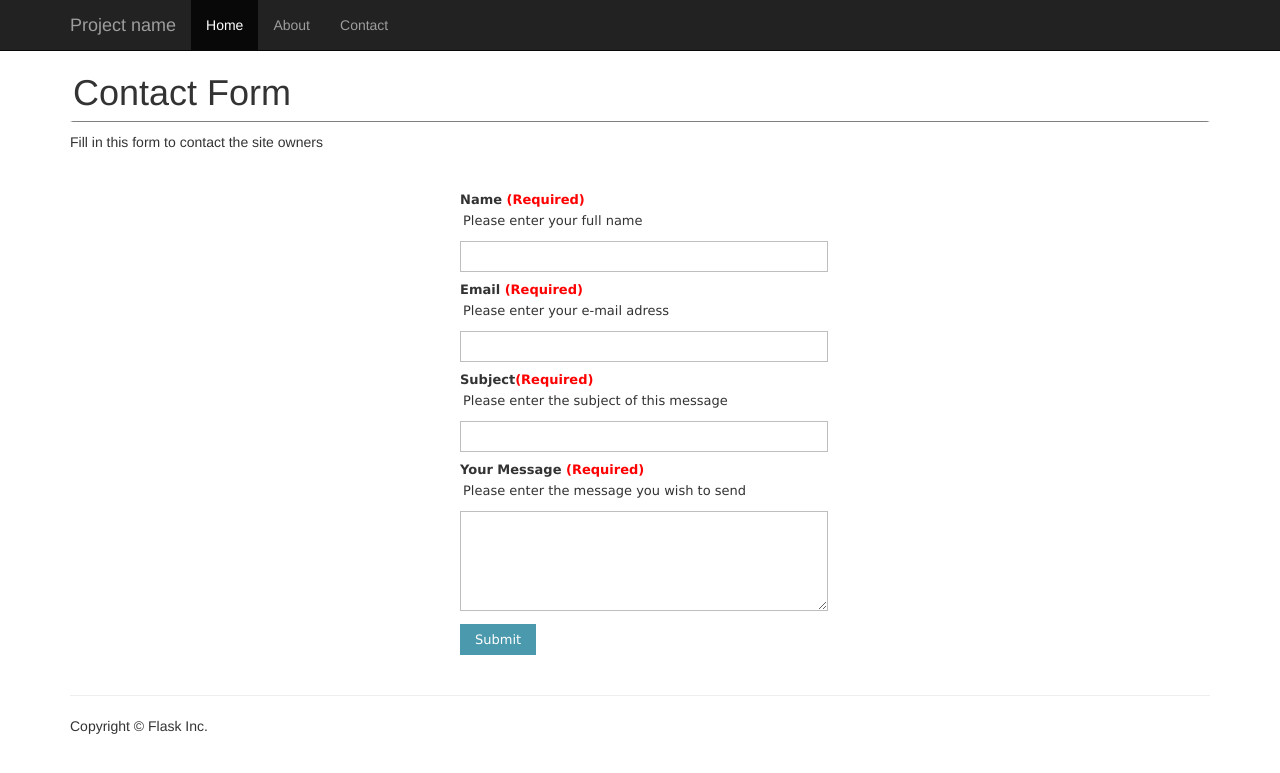
After one commit to PaulFranklin/info3180-lab3-ex2, a Flask app: page /contact in a window 1280 px wide. The commit adds this page. Shown: the top 773 px of the page. Run offline with Flask 2, Linux system fonts and the light colour scheme; some libraries are stand-ins or nearby versions.

Commit message:
Completed

```diff
--- /dev/null
+++ b/app/templates/contact.html
@@ -0,0 +1,131 @@
+{% extends "base.html" %}
+{% block css %}
+<style type="text/css">
+.form-style-1 {
+    margin:10px auto;
+    max-width: 400px;
+    padding: 20px 12px 10px 20px;
+    font: 13px "Lucida Sans Unicode", "Lucida Grande", sans-serif;
+}
+.form-style-1 li {
+    padding: 0;
+    display: block;
+    list-style: none;
+    margin: 10px 0 0 0;
+}
+.form-style-1 label{
+    margin:0 0 3px 0;
+    padding:0px;
+    display:block;
+    font-weight: bold;
+}
+h1 { border: solid transparent;
+    border-bottom: thin solid gray;
+    padding-bottom: 8px;
+}
+.fill {
+   border: solid transparent;
+   padding: 5px -6px 5px 5px;
+}
+.form-style-1 input[type=text],
+.form-style-1 input[type=date],
+.form-style-1 input[type=datetime],
+.form-style-1 input[type=number],
+.form-style-1 input[type=search],
+.form-style-1 input[type=time],
+.form-style-1 input[type=url],
+.form-style-1 input[type=email],
+textarea,
+select{
+
+    -webkit-box-sizing: border-box;
+    -moz-box-sizing: border-box;
+    border:1px solid #BEBEBE;
+    padding: 7px;
+    margin:0px;
+    -webkit-transition: all 0.30s ease-in-out;
+    -moz-transition: all 0.30s ease-in-out;
+    -ms-transition: all 0.30s ease-in-out;
+    -o-transition: all 0.30s ease-in-out;
+    outline: none;
+}
+.form-style-1 input[type=text]:focus,
+.form-style-1 input[type=date]:focus,
+.form-style-1 input[type=datetime]:focus,
+.form-style-1 input[type=number]:focus,
+.form-style-1 input[type=search]:focus,
+.form-style-1 input[type=time]:focus,
+.form-style-1 input[type=url]:focus,
+.form-style-1 input[type=email]:focus,
+.form-style-1 textarea:focus,
+.form-style-1 select:focus{
+    -moz-box-shadow: 0 0 8px #88D5E9;
+    -webkit-box-shadow: 0 0 8px #88D5E9;
+    box-shadow: 0 0 8px #88D5E9;
+    border: 1px solid #88D5E9;
+}
+.form-style-1 .field-divided{
+    width: 49%;
+}
+
+.form-style-1 .field-long{
+    width: 100%;
+}
+.form-style-1 .field-select{
+    width: 100%;
+}
+.form-style-1 .field-textarea{
+    height: 100px;
+}
+.form-style-1 input[type=submit], .form-style-1 input[type=button]{
+    background: #4B99AD;
+    padding: 8px 15px 8px 15px;
+    border: none;
+    color: #fff;
+}
+.form-style-1 input[type=submit]:hover, .form-style-1 input[type=button]:hover{
+    background: #4691A4;
+    box-shadow:none;
+    -moz-box-shadow:none;
+    -webkit-box-shadow:none;
+}
+.form-style-1 .required{
+    color:red;
+}
+</style>
+{% endblock %}
+
+
+{% block main %}
+
+<h1> Contact Form</h1>
+<p id="fill">Fill in this form to contact the site owners</p>
+
+
+<form>
+<ul class="form-style-1">
+    <li><label>Name <span class="required">(Required)</span></label>
+    <p class="fill">Please enter your full name</p>
+    <input type="text" name="field1" class="field-long"  /></li>
+    <li>
+        <label>Email <span class="required">(Required)</span></label>
+        <p class="fill">Please enter your e-mail adress</p>
+        <input type="email" name="field2" class="field-long" />
+    </li>
+    <li>
+        <label>Subject<span class="required">(Required)</span></label>
+        <p class="fill">Please enter the subject of this message</p>
+        <input type="email" name="field3" class="field-long" />
+    </li>
+    <li>
+        <label>Your Message <span class="required">(Required)</span></label>
+        <p class="fill">Please enter the message you wish to send</p>
+        <textarea name="field5" id="field4" class="field-long field-textarea"></textarea>
+    </li>
+    <li>
+        <input type="submit" value="Submit" />
+    </li>
+</ul>
+</form>
+
+{% endblock %}
--- a/app/templates/header.html
+++ b/app/templates/header.html
@@ -13,6 +13,7 @@
           <ul class="nav navbar-nav">
             <li class="active"><a href="{{ url_for('home') }}">Home</a></li>
             <li><a href="{{ url_for('about') }}">About</a></li>
+             <li><a href="{{ url_for('contact') }}">Contact</a></li>
           </ul>
         </div><!--/.nav-collapse -->
       </div>
--- a/app/views.py
+++ b/app/views.py
@@ -6,7 +6,11 @@ This file creates your application.
 """
 
 from app import app
-from flask import render_template, request, redirect, url_for
+
+from flask import render_template, request, redirect, url_for, flash
+
+
+import smtplib
 
 
 ###
@@ -24,6 +28,41 @@ def about():
     """Render the website's about page."""
     return render_template('about.html', name="Mary Jane")
 
+
+@app.route('/contact', methods=['GET', 'POST'])
+def contact():
+    """Render the website's contact page"""
+    if request.method == 'POST':
+        from_name = request.form['Name']
+        from_email = request.form['Email']
+        subject = request.form['Subject']
+        msg = request.form['Message']
+
+        sendemail(from_name,from_email,subject,msg)
+
+    return render_template('contact.html')
+
+def sendemail(From_Name,From_Email,Sub,Mesg):
+
+    #Declaration
+    to_email = "developer@gmail.com"
+    message = """From: {} <{}> To: {} <{}> Subject: {} {} """
+
+
+    message_to_send = message.format(From_Name,From_Email,Sub,Mesg)
+
+    # Credentials (if needed)
+    username = to_email
+    password = '{}'
+
+    # The actual mail send
+    server = smtplib.SMTP('smtp.gmail.com:587')
+    server.starttls()
+    server.login(username, password)
+    server.sendmail(From_Email, to_email, message_to_send)
+    server.quit()
+    flash("Mail sent successfully!")
+    return redirect(url_for('home'))
 
 ###
 # The functions below should be applicable to all Flask apps.
```
Also changed, not shown: app/static/css/contact.css (added, +85 -0 lines).
